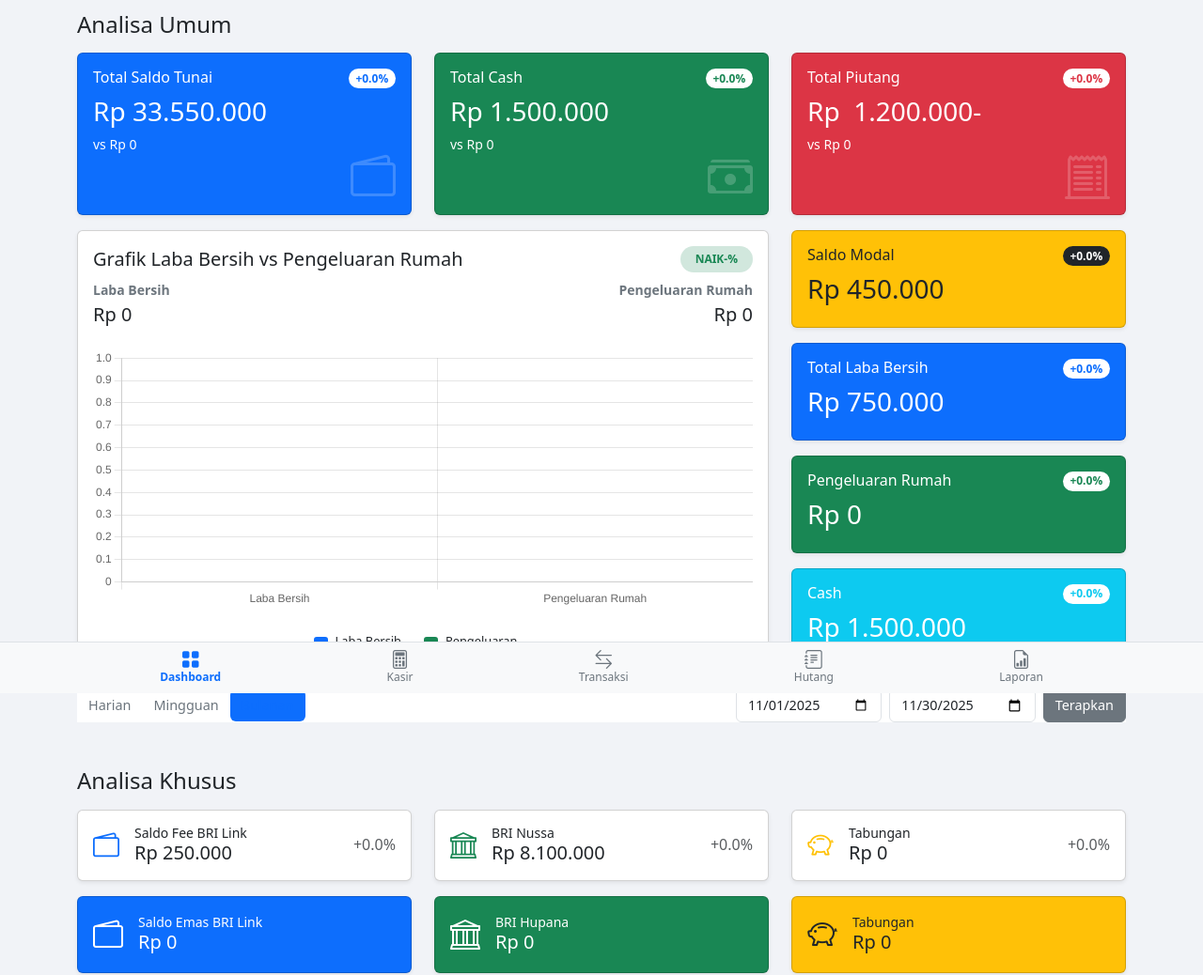
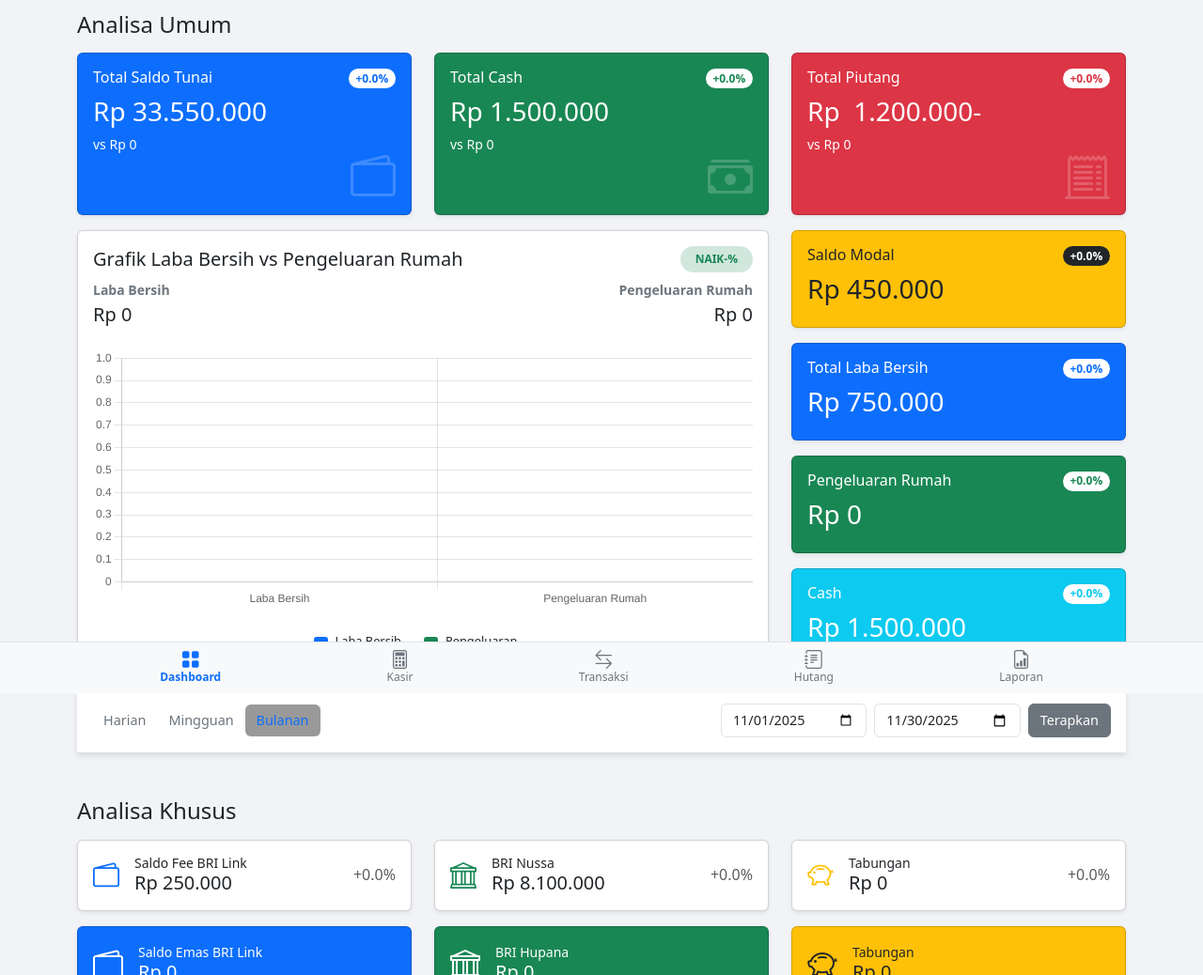
Before and after one commit to damarpanuluh880-create/n2store, a plain HTML site: page index.html in a window 1280 px wide. Shown: the part 62-1100 px from the top of the page at 94% size. Drawn offline with nearby package versions, Linux system fonts and the light colour scheme.

Commit message:
style.css

```diff
--- a/style.css
+++ b/style.css
@@ -643,8 +643,8 @@ body {
         .filter-nav {
             background-color: #ffffff;
             border-radius: 0;
-            padding: 0;
-            box-shadow: none;
+            padding: 1rem;
+            box-shadow: 0 4px 6px rgba(0, 0, 0, 0.1);
         }
         .filter-nav .nav-link {
             color: #6c757d;
@@ -655,7 +655,7 @@ body {
         .filter-nav .nav-link.active {
             color: #ffffff;
             /* DIUBAH: Warna aktif diganti dari biru tua ke biru primer yang lebih cerah */
-            background-color: #0d6efd;
+            background-color: #999999;
         }
         .filter-nav .form-control, .filter-nav .btn {
             font-size: 0.9rem;
```
